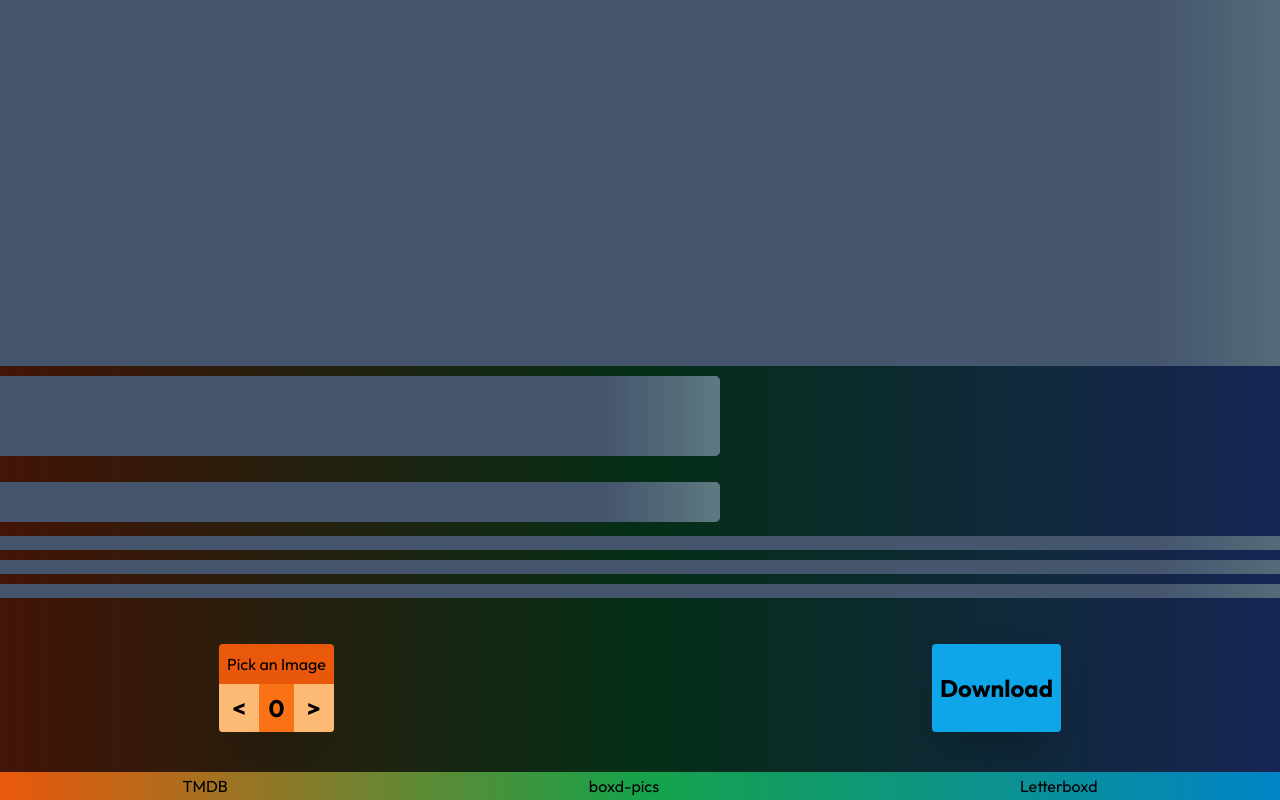
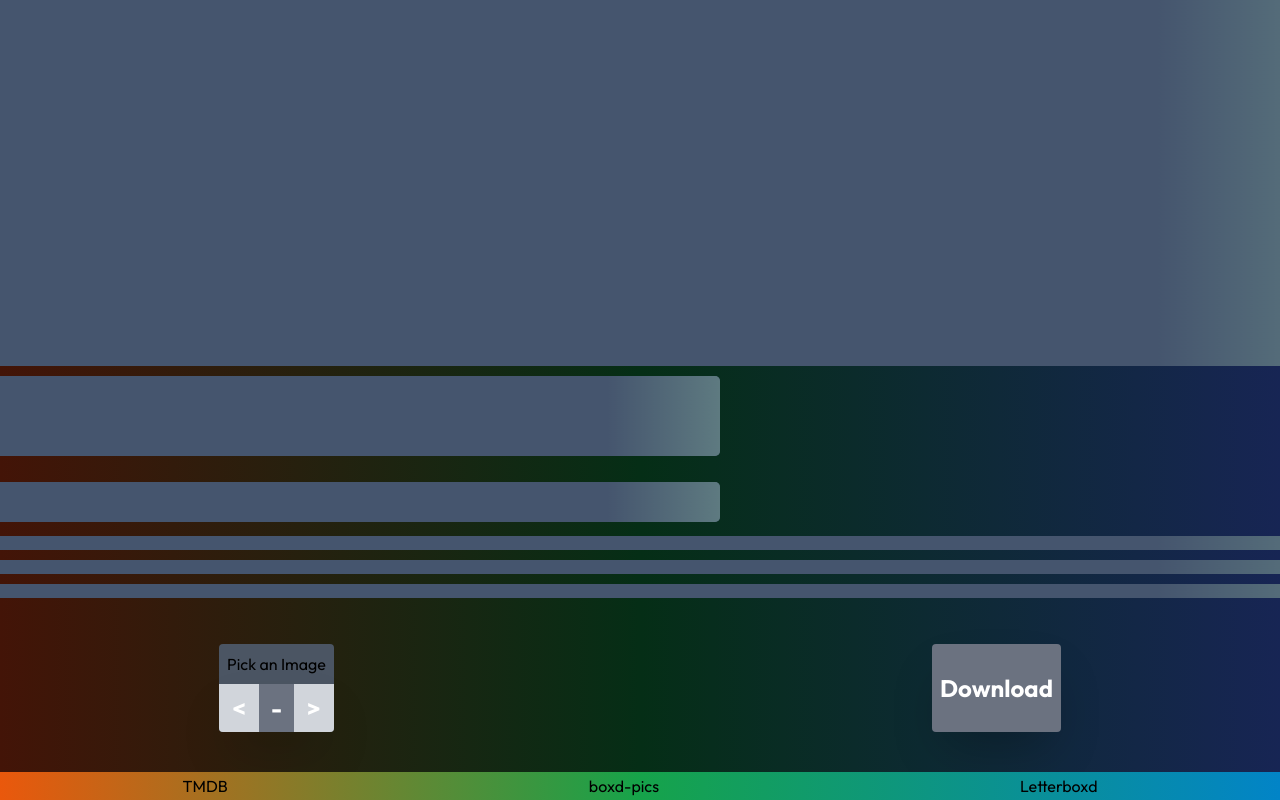
Before and after one commit to linuxdotexe/boxdp, a Next.js app: page / in a window 1280 px wide. Shown: the part 978-1778 px from the top of the page. Built offline with nearby package versions, Linux system fonts and the light colour scheme.

Commit message:
upd: minor loading ui changes

```diff
--- a/src/components/LoadingImageViewer.tsx
+++ b/src/components/LoadingImageViewer.tsx
@@ -20,23 +20,25 @@ export default function LoadingImageViewer() {
 
                     <div className="flex flex-col m-10 h-50 max-w-max">
                         <label
-                            className="bg-orange-600 rounded-t text-center m-0 p-2"
+                            className="bg-gray-600 rounded-t text-center m-0 p-2"
                         >
                             Pick an Image
                         </label>
-                        <div className="flex bg-orange-500 p-0 text-black font-bold text-2xl rounded-b m-0 justify-between text-center h-50 shadow-2xl">
+                        <div className="flex bg-gray-500 p-0 text-white font-bold text-2xl rounded-b m-0 justify-between text-center h-50 shadow-2xl">
                             <button
-                                className="bg-orange-300 p-2 rounded-bl w-10"
+                                className="bg-gray-300 p-2 rounded-bl w-10"
                                 title="prev"
+                                disabled={true}
                             >
                                 {'<'}
                             </button>
                             <p className="text-center justify-center flex flex-col">
-                                {0}
+                                {'-'}
                             </p>
                             <button
-                                className="bg-orange-300 p-2 rounded-br w-10"
+                                className="bg-gray-300 p-2 rounded-br w-10"
                                 title="next"
+                                disabled={true}
                             >
                                 {'>'}
                             </button>
@@ -44,7 +46,8 @@ export default function LoadingImageViewer() {
                     </div>
 
                     <button
-                        className="bg-sky-500 p-2 text-black font-bold text-2xl rounded max-w-max m-10 justify-center text-center h-50 shadow-2xl"
+                        className="bg-gray-500 p-2 text-white font-bold text-2xl rounded max-w-max m-10 justify-center text-center h-50 shadow-2xl"
+                        disabled={true}
                     >
                         Download
                     </button>
```
